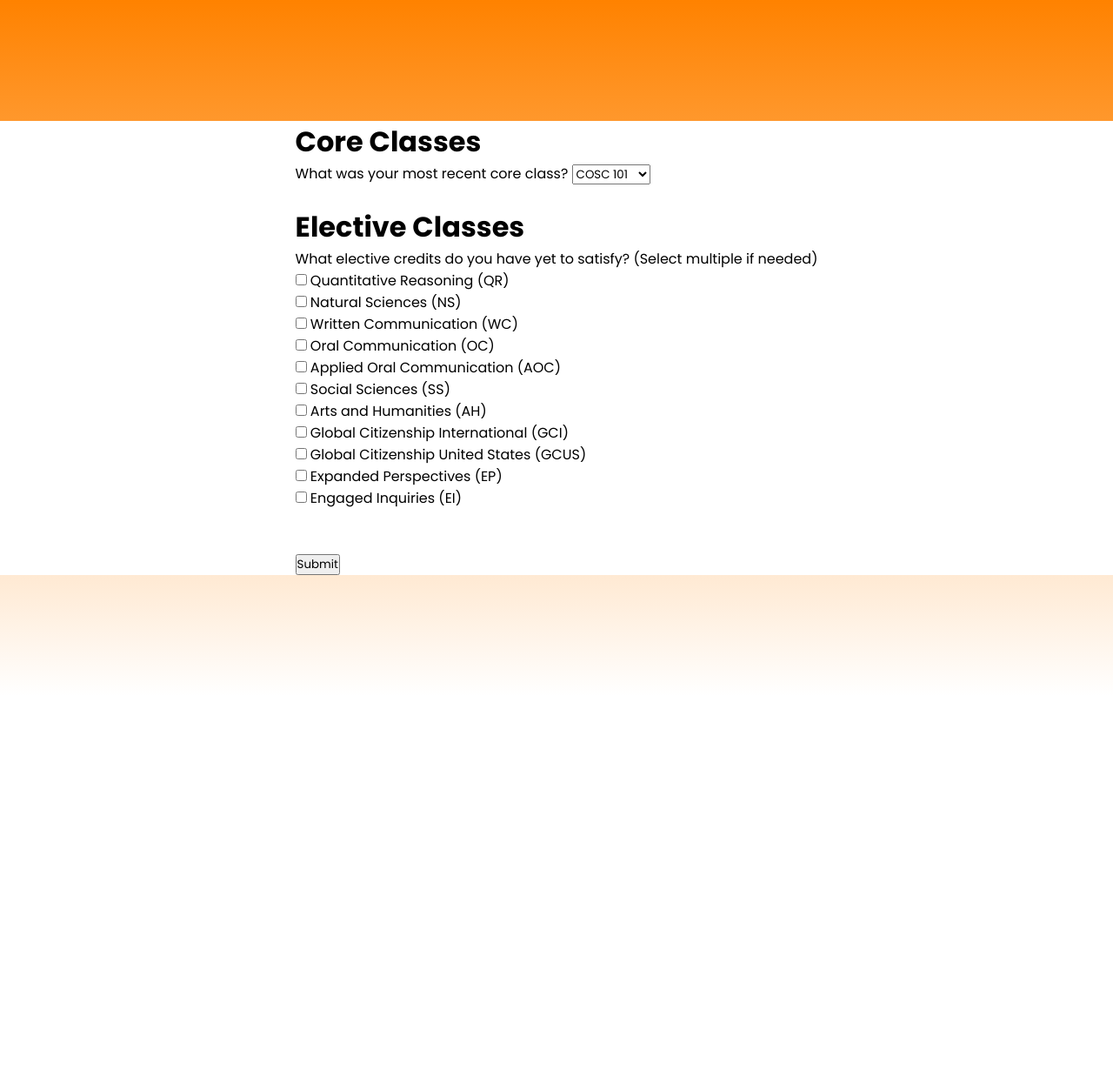
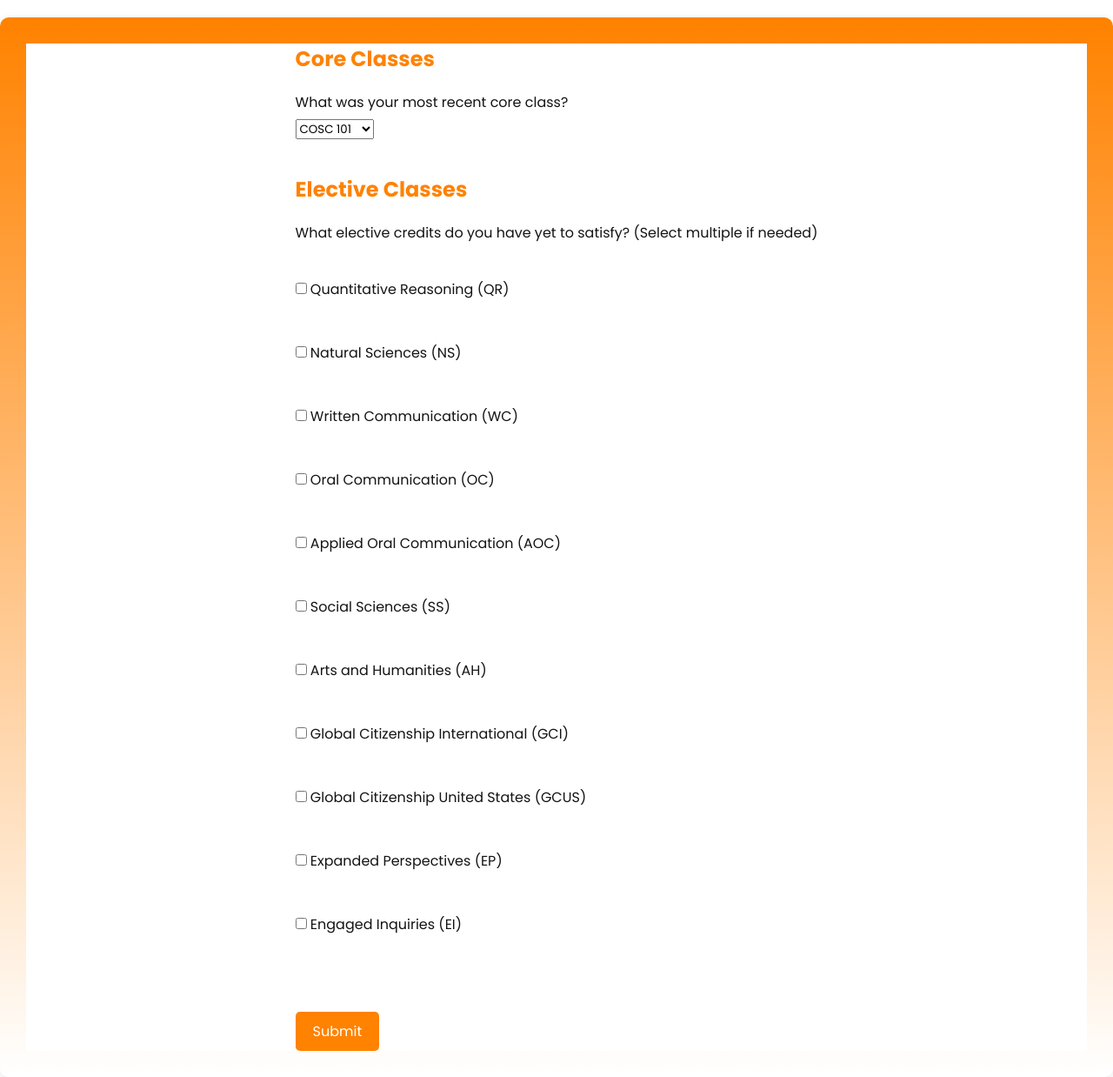
Before and after one commit to dlong37/UTK-Class-Scheduling-Assistant, a Flask app: page / in a window 1280 px wide. Shown: the part 80-1318 px from the top of the page at 87% size. Before the commit the page ends 841 px from the top, so only its background shows below. Run offline with Flask 3, Linux system fonts and the light colour scheme; some libraries are stand-ins or nearby versions.

Commit message:
made css edits to the schedules page

```diff
--- a/frontend/schedules/static/schedules.css
+++ b/frontend/schedules/static/schedules.css
@@ -220,10 +220,10 @@
 /* Questionnaire */
 .schedules {
     background-image: linear-gradient(to top, #fff 0%, #ff8200);
-    min-height: 100vh;
-    display: flex;
-    flex-direction: column;
-    justify-content: center;
+    padding: 30px;
+    border-radius: 10px;
+    box-shadow: 0 2px 10px rgba(0, 0, 0, 0.1);
+    margin-top: 20px;
 }
 
 .schedules__container {
@@ -231,13 +231,49 @@
     justify-content: center;
     align-items: center;
     display: flex;
+    flex-direction: column;
+}
+
+.schedules__container h1 {
+    color: #ff8200;
+    font-size: 1.5rem;
+    margin-bottom: 20px;
+}
+
+.schedules__container label {
+    display: block;
+    margin: 10px 0 5px;
+    color: #141414;
+}
+
+select, input[type="checkbox"] {
+    margin-bottom: 15px;
+}
+
+input[type="submit"] {
+    background-color: #ff8200;
+    color: #fff;
+    border: none;
+    padding: 10px 20px;
+    border-radius: 5px;
+    cursor: pointer;
+    font-size: 1em;
+}
+
+input[type="submit"]:hover {
+    background-color: darkorange;
 }
 
 #success-message {
     font-size: 1.2em;
     font-weight: bold;
     padding: 10px;
-    border: 1px solid green;
+    border: 1px solid #ff8200;
     border-radius: 5px;
-    background-color: #e7f9e7; /* Light green background */
+    background-color: rgba(255, 130, 0, 0.1); /* Light orange background */
+    color: #ff8200;
+    margin-bottom: 20px;
+    text-align: center;
+    width: 100%;
+    max-width: 600px;
 }
--- a/frontend/schedules/templates/schedules.html
+++ b/frontend/schedules/templates/schedules.html
@@ -4,7 +4,7 @@
     <meta charset="UTF-8">
     <meta name="viewport" content="width=device-width, initial-scale=1.0">
     <title>UTK CSA - Schedules</title>
-    <link rel="stylesheet" href="../static/schedules.css">
+    <link rel="stylesheet" href="{{ url_for('static', filename='schedules.css') }}">
     <script src="https://kit.fontawesome.com/ee94e7919e.js" crossorigin="anonymous"></script>
     <link rel="preconnect" href="https://fonts.googleapis.com">
     <link rel="preconnect" href="https://fonts.gstatic.com" crossorigin>
@@ -34,6 +34,10 @@
     <!-- Questionnaire Section -->
     <div class="schedules">
         <div class="schedules__container">
+            <!-- Success message element -->
+            <div id="success-message" style="display: none; color: green; margin-top: 20px;">
+                Data saved successfully!
+            </div>
             <form id="schedules-form" action="/submit" method="post">
                 <h1>Core Classes</h1>
                 <label for="question">What was your most recent core class?</label>
@@ -66,12 +70,8 @@
 
                 <input type="submit" value="Submit">
             </form>
-            <!-- Success message element -->
-            <div id="success-message" style="display: none; color: green; margin-top: 20px;">
-                Data saved successfully!
-            </div>
         </div>
     </div>
-    <script src="../static/schedules.js"></script>
+    <script src="{{ url_for('static', filename='schedules.js') }}"></script>
 </body>
 </html>
```
